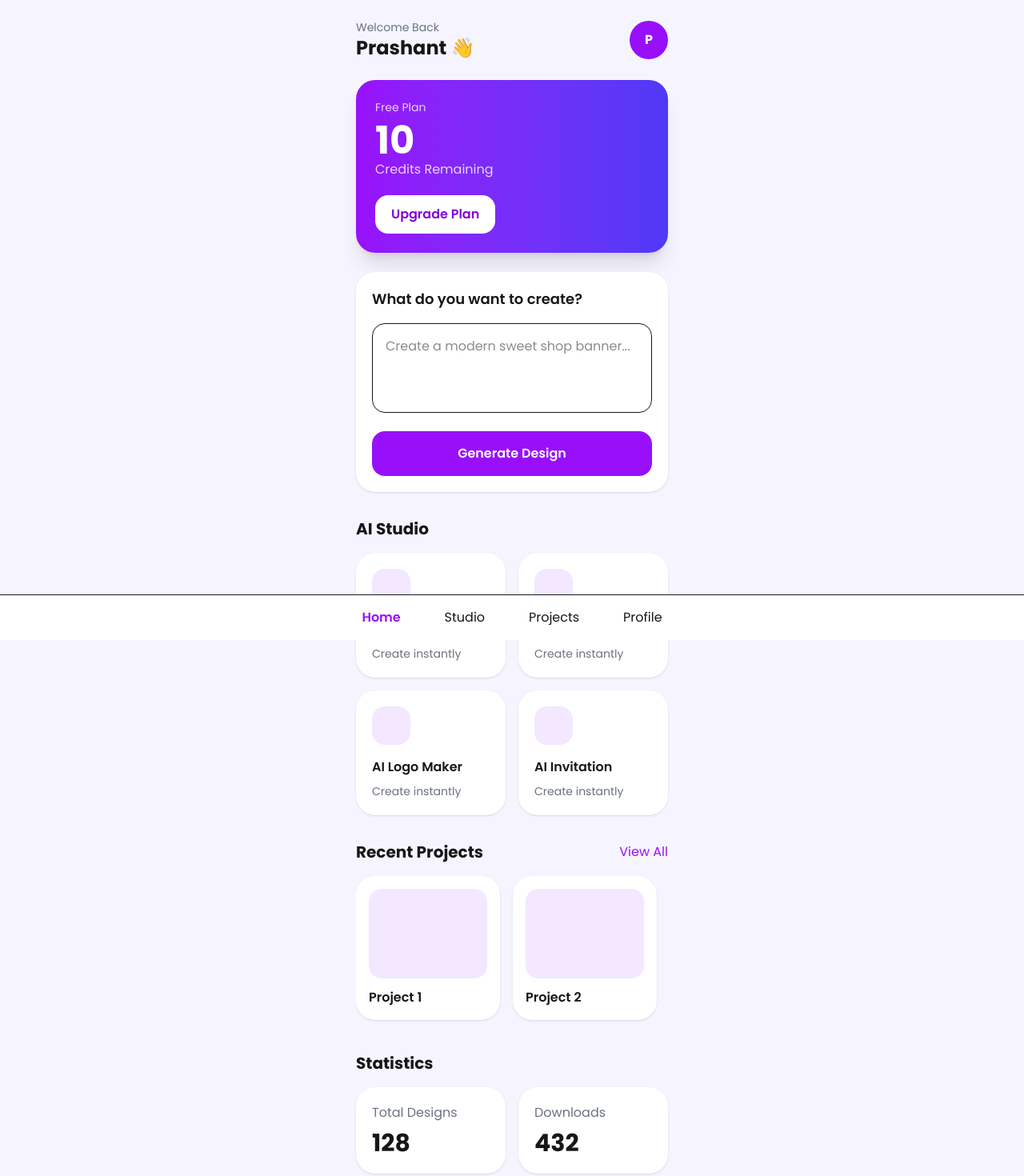
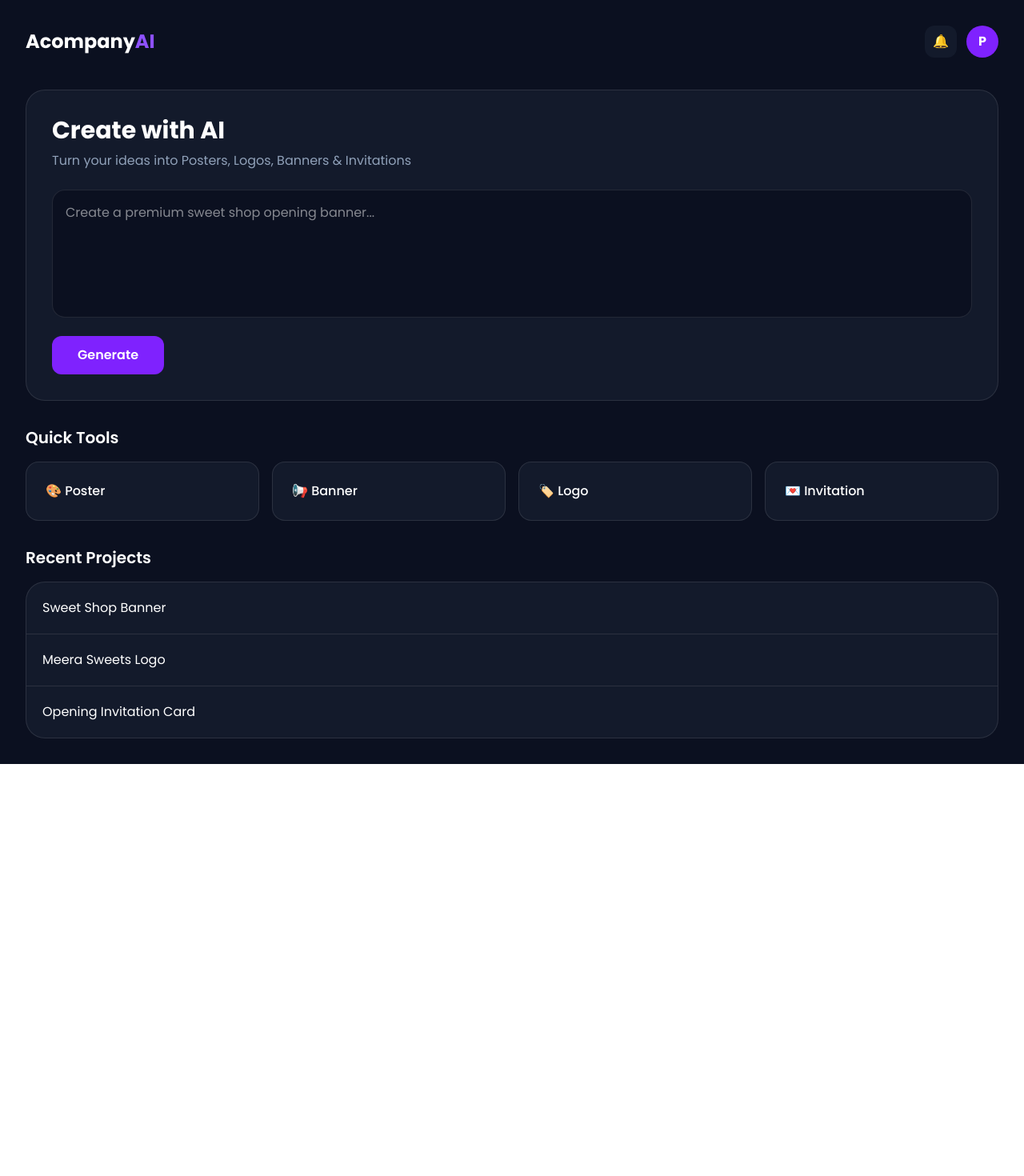
Before and after one commit to AcompanyAI/AcompanyAi, a Next.js app in the folder frontend/: page /dashboard in a window 1280 px wide. Shown: the top 1470 px of the page at 80% size. After the commit the page ends 955 px from the top, so only its background shows below. Built offline with nearby package versions, Linux system fonts and the light colour scheme.

Commit message:
New premium dashboard

```diff
--- a/frontend/app/dashboard/page.tsx
+++ b/frontend/app/dashboard/page.tsx
@@ -1,166 +1,91 @@
 export default function Dashboard() {
-  const tools = [
-    "AI Poster Maker",
-    "AI Banner Maker",
-    "AI Logo Maker",
-    "AI Invitation",
-  ];
+  return (
+    <main className="min-h-screen bg-[#0B1020] text-white">
+      <div className="max-w-7xl mx-auto p-4 md:p-8">
 
-  return (
-    <main className="min-h-screen bg-[#F6F5FF] pb-24">
+        {/* Header */}
+        <div className="flex items-center justify-between mb-10">
+          <h1 className="text-2xl font-bold">
+            Acompany<span className="text-violet-500">AI</span>
+          </h1>
 
-      {/* Header */}
-      <div className="max-w-[430px] mx-auto px-5 pt-6">
+          <div className="flex items-center gap-3">
+            <button className="w-10 h-10 rounded-xl bg-[#131A2B]">
+              🔔
+            </button>
 
-        <div className="flex items-center justify-between">
-          <div>
-            <p className="text-gray-500 text-sm">
-              Welcome Back
-            </p>
-
-            <h1 className="text-2xl font-bold">
-              Prashant 👋
-            </h1>
-          </div>
-
-          <div className="w-12 h-12 rounded-full bg-purple-600 flex items-center justify-center text-white font-bold">
-            P
+            <div className="w-10 h-10 rounded-full bg-violet-600 flex items-center justify-center font-bold">
+              P
+            </div>
           </div>
         </div>
 
-        {/* Credits Card */}
+        {/* Create Section */}
+        <div className="bg-[#131A2B] rounded-3xl p-6 md:p-8 border border-white/10">
 
-        <div className="mt-6 bg-gradient-to-r from-purple-600 to-indigo-600 rounded-3xl p-6 text-white shadow-xl">
+          <h2 className="text-3xl font-bold mb-2">
+            Create with AI
+          </h2>
 
-          <p className="text-sm opacity-80">
-            Free Plan
+          <p className="text-slate-400 mb-6">
+            Turn your ideas into Posters, Logos, Banners & Invitations
           </p>
 
-          <h2 className="text-5xl font-bold mt-2">
-            10
-          </h2>
+          <textarea
+            placeholder="Create a premium sweet shop opening banner..."
+            className="w-full h-40 rounded-2xl bg-[#0B1020] border border-white/10 p-4 outline-none resize-none"
+          />
 
-          <p className="opacity-80">
-            Credits Remaining
-          </p>
-
-          <button className="mt-5 bg-white text-purple-700 px-5 py-3 rounded-2xl font-semibold">
-            Upgrade Plan
+          <button className="mt-4 bg-violet-600 hover:bg-violet-700 px-8 py-3 rounded-xl font-semibold">
+            Generate
           </button>
 
         </div>
 
-        {/* AI Prompt */}
-
-        <div className="mt-6 bg-white rounded-3xl p-5 shadow">
-
-          <h3 className="font-semibold text-lg">
-            What do you want to create?
+        {/* Quick Tools */}
+        <div className="mt-8">
+          <h3 className="text-xl font-semibold mb-4">
+            Quick Tools
           </h3>
 
-          <textarea
-            placeholder="Create a modern sweet shop banner..."
-            className="w-full mt-4 h-28 border rounded-2xl p-4 outline-none resize-none"
-          />
+          <div className="grid grid-cols-2 md:grid-cols-4 gap-4">
 
-          <button className="mt-4 w-full bg-purple-600 text-white py-4 rounded-2xl font-semibold">
-            Generate Design
-          </button>
-
-        </div>
-
-        {/* AI Tools */}
-
-        <div className="mt-8">
-
-          <h2 className="text-xl font-bold mb-4">
-            AI Studio
-          </h2>
-
-          <div className="grid grid-cols-2 gap-4">
-
-            {tools.map((tool) => (
+            {[
+              "🎨 Poster",
+              "📢 Banner",
+              "🏷️ Logo",
+              "💌 Invitation",
+            ].map((item) => (
               <div
-                key={tool}
-                className="bg-white rounded-3xl p-5 shadow"
+                key={item}
+                className="bg-[#131A2B] rounded-2xl p-6 border border-white/10 hover:border-violet-500 transition"
               >
-                <div className="w-12 h-12 bg-purple-100 rounded-2xl mb-4"></div>
-
-                <h3 className="font-semibold">
-                  {tool}
-                </h3>
-
-                <p className="text-sm text-gray-500 mt-2">
-                  Create instantly
-                </p>
+                <p className="font-medium">{item}</p>
               </div>
             ))}
 
           </div>
-
         </div>
 
         {/* Recent Projects */}
-
         <div className="mt-8">
 
-          <div className="flex items-center justify-between">
-            <h2 className="text-xl font-bold">
-              Recent Projects
-            </h2>
+          <h3 className="text-xl font-semibold mb-4">
+            Recent Projects
+          </h3>
 
-            <button className="text-purple-600">
-              View All
-            </button>
-          </div>
+          <div className="bg-[#131A2B] rounded-3xl border border-white/10">
 
-          <div className="mt-4 flex gap-4 overflow-x-auto pb-2">
-
-            {[1, 2, 3].map((item) => (
-              <div
-                key={item}
-                className="min-w-[180px] bg-white rounded-3xl p-4 shadow"
-              >
-                <div className="h-28 rounded-2xl bg-purple-100"></div>
-
-                <h3 className="mt-3 font-semibold">
-                  Project {item}
-                </h3>
-              </div>
-            ))}
-
-          </div>
-
-        </div>
-
-        {/* Statistics */}
-
-        <div className="mt-8">
-
-          <h2 className="text-xl font-bold mb-4">
-            Statistics
-          </h2>
-
-          <div className="grid grid-cols-2 gap-4">
-
-            <div className="bg-white rounded-3xl p-5 shadow">
-              <p className="text-gray-500">
-                Total Designs
-              </p>
-
-              <h3 className="text-3xl font-bold mt-2">
-                128
-              </h3>
+            <div className="p-5 border-b border-white/10">
+              Sweet Shop Banner
             </div>
 
-            <div className="bg-white rounded-3xl p-5 shadow">
-              <p className="text-gray-500">
-                Downloads
-              </p>
+            <div className="p-5 border-b border-white/10">
+              Meera Sweets Logo
+            </div>
 
-              <h3 className="text-3xl font-bold mt-2">
-                432
-              </h3>
+            <div className="p-5">
+              Opening Invitation Card
             </div>
 
           </div>
@@ -168,33 +93,6 @@ export default function Dashboard() {
         </div>
 
       </div>
-
-      {/* Bottom Navigation */}
-
-      <div className="fixed bottom-0 left-0 right-0 bg-white border-t">
-
-        <div className="max-w-[430px] mx-auto flex justify-around py-4">
-
-          <button className="text-purple-600 font-semibold">
-            Home
-          </button>
-
-          <button>
-            Studio
-          </button>
-
-          <button>
-            Projects
-          </button>
-
-          <button>
-            Profile
-          </button>
-
-        </div>
-
-      </div>
-
     </main>
   );
 }
--- /dev/null
+++ b/frontend/components/Sidebar.tsx
@@ -0,0 +1,43 @@
+"use client";
+
+import {
+  LayoutDashboard,
+  Sparkles,
+  Image,
+  FileImage,
+  FolderOpen,
+  Settings,
+} from "lucide-react";
+
+export default function Sidebar() {
+  const menu = [
+    { icon: LayoutDashboard, label: "Dashboard" },
+    { icon: Sparkles, label: "AI Studio" },
+    { icon: Image, label: "Poster Maker" },
+    { icon: FileImage, label: "Banner Maker" },
+    { icon: FolderOpen, label: "Projects" },
+    { icon: Settings, label: "Settings" },
+  ];
+
+  return (
+    <aside className="hidden lg:flex flex-col w-72 bg-white/5 backdrop-blur-xl border-r border-white/10">
+      <div className="p-8">
+        <h1 className="text-3xl font-black">
+          Acompany<span className="text-violet-500">AI</span>
+        </h1>
+      </div>
+
+      <nav className="px-4 flex-1">
+        {menu.map((item) => (
+          <button
+            key={item.label}
+            className="w-full flex items-center gap-4 p-4 rounded-2xl hover:bg-white/10 transition mb-2"
+          >
+            <item.icon size={22} />
+            <span>{item.label}</span>
+          </button>
+        ))}
+      </nav>
+    </aside>
+  );
+}
--- /dev/null
+++ b/frontend/components/Topbar.tsx
@@ -0,0 +1,31 @@
+"use client";
+
+import { Bell, Search } from "lucide-react";
+
+export default function Topbar() {
+  return (
+    <header className="h-20 border-b border-white/10 flex items-center justify-between px-6">
+
+      <div className="hidden md:flex items-center bg-white/5 rounded-2xl px-4 py-3 w-[420px]">
+        <Search size={18} />
+        <input
+          placeholder="Search projects..."
+          className="bg-transparent outline-none ml-3 w-full"
+        />
+      </div>
+
+      <div className="flex items-center gap-4 ml-auto">
+
+        <button className="w-12 h-12 rounded-2xl bg-white/5 flex items-center justify-center">
+          <Bell size={20} />
+        </button>
+
+        <div className="w-12 h-12 rounded-full bg-violet-600 flex items-center justify-center font-bold">
+          P
+        </div>
+
+      </div>
+
+    </header>
+  );
+}
```
